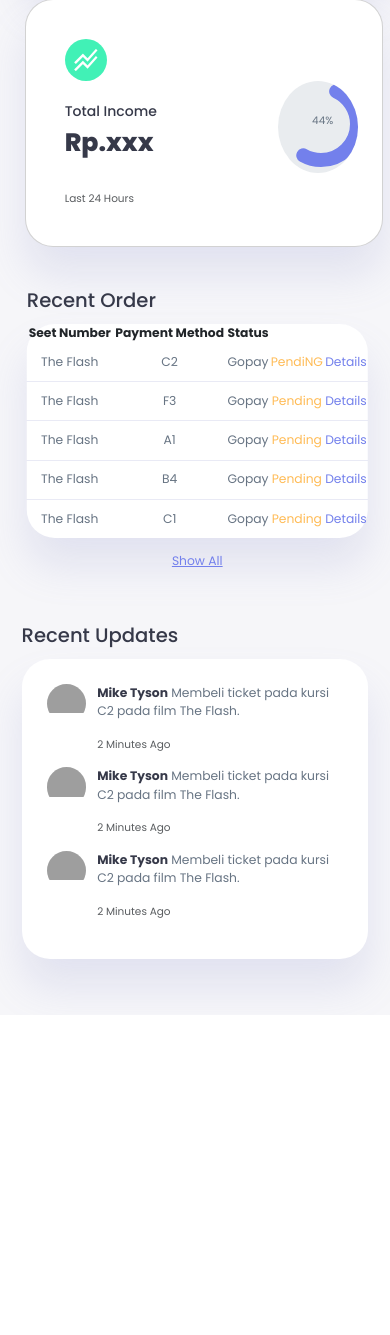
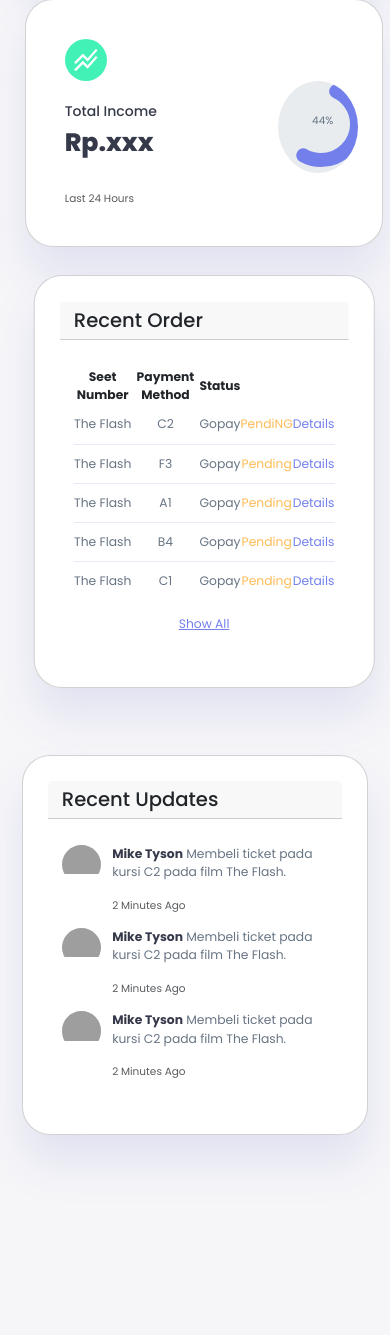
Before and after one commit to rahmatisma/Project_kuliah_2A_Rahmat_Isma_Hidayat, a PHP site: page /dasboard in a window 390 px wide. Shown: the part 473-1808 px from the top of the page. Before the commit the page ends 1481 px from the top, so only its background shows below. Run offline with PHP 8.4, Linux system fonts and the light colour scheme; the visitor is signed in with stand-in values (Sample User, id 1); data that the repository does not hold is empty; grey boxes are pictures that could not be loaded.

Commit message:
memperbaiki responsive pada bagian dasboard

```diff
--- a/assets/css/style_dasboard.css
+++ b/assets/css/style_dasboard.css
@@ -59,6 +59,7 @@
     background: var(--color-bacground);
     user-select: none;
     overflow-x: hidden;
+    height: 10000px;
 }
 
 .container {
@@ -351,24 +352,26 @@
 
 /* user order */
 main .recent-order {
-    margin-top: 3rem;
+    margin-top: 1rem;
 }
 
-main .recent-order h2 {
-    margin-bottom: 0.8rem;
-}
-
-main .recent-order table {
+main .card {
     background: var(--color-white);
     width: 100%;
     border-radius: var(--card-border-radius);
     padding: var(--card-padding);
-    text-align: center;
     box-shadow: var(--box-shadow);
     transition: all 300ms ease;
 }
 
-main .recent-order table:hover {
+main .recent-order table {
+    width: 100%;
+    padding: var(--card-padding);
+    text-align: center;
+    transition: all 300ms ease;
+}
+
+main .card:hover {
     box-shadow: none;
 }
 
@@ -377,6 +380,7 @@
     border-bottom: 1px solid var(--color-light);
     color: var(--color-dark-variant);
 }
+
 
 main table tbody tr:last-child td {
     border: none;
@@ -439,7 +443,7 @@
 }
 
 /* recent update */
-.right .recent-updates {
+.right .recent-updates{
     margin-top: 1rem;
 }
 
@@ -501,12 +505,12 @@
         width: 105%;
     }
 
-    main .recent-order {
-        width: 74%;
+    main .last-chill {
+        width: 70%;
         position: absolute;
-        left: 50%;
+        left: 52%;
         transform: translateX(-64%);
-        margin: 2rem 0 0 8.8rem;
+        margin: 0.5rem 0 10rem 8.8rem;
     }
 
     main .insights .progress .number .satu{
@@ -614,17 +618,16 @@
         padding: 0 1rem;
     }
 
-    main .recent-order {
+    main .last-chill {
         position: relative;
-        margin: 3rem 0 0 0;
+        margin: 2rem -5rem 0 0;
         width: 100%;
         margin-left: 50px;
     }
 
-    main .recent-order table {
+    main .last-chill .recent-order table {
         width: 100%;
         margin: 0;
-
     }
 
     .right {
--- a/dasboard.php
+++ b/dasboard.php
@@ -102,11 +102,9 @@
         <!-- content -->
         <main>
             <h1>Dashboard</h1>
-
             <div class="date">
                 <input type="date">
             </div>
-
             <div class="insights">
                 <div class="card sales">
                     <div class="card-body">
@@ -154,15 +152,18 @@
             </div>
             <!-- end insights -->
 
+            <div class="last-chill">
+                <div class="card order mt-3">
+                    <h2 class="card-header">Recent Order</h2>
+                    <div class="card-body">
                         <div class="recent-order">
-                <h2>Recent Order</h2>
                             <table>
                                 <thead>
                                     <tr>
                                         <th>Film Name</th>
                                         <th>Seet Number</th>
                                         <th>Payment Method</th>
-                            <th>Status</th>
+                                        <th class="status">Status</th>
                                         <th></th>
                                     </tr>
                                 </thead>
@@ -206,6 +207,10 @@
                             </table>
                             <a href="#">Show All</a>
                         </div>
+                    </div>
+                </div>
+            </div>
+
         </main>
         <!-- end main -->
 
@@ -235,9 +240,11 @@
                 </div>
             </div>
             <!-- end top -->
-            <div class="recent-updates">
-                <h2>Recent Updates</h2>
-                <div class="updates">
+
+            <div class="recent-updates mt-5">
+                <div class="card updates">
+                    <h2 class="card-header">Recent Updates</h2>
+                    <div class="card-body">
                         <div class="update">
                             <div class="profile-photo">
                                 <img src="/Lebah ganteng.webp">
@@ -267,6 +274,7 @@
                         </div>
                     </div>
                 </div>
+            </div>
             <!-- end of recent updates -->
         </div>
     </div>
```
Lines whose indentation alone changed are shown as unchanged.
